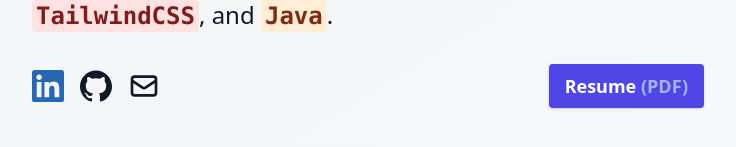
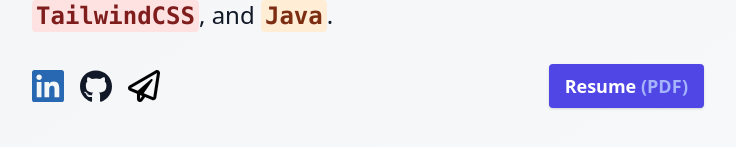
Before and after one commit to kentrichards/personal-site, a Next.js app: page / in a window 1280 px wide. Shown: the part 323-470 px from the top of the page, without its empty margins (272-1008 px from the left). Built offline with nearby package versions, Linux system fonts and the light colour scheme.

Commit message:
updated icons

```diff
--- a/components/emailLink.tsx
+++ b/components/emailLink.tsx
@@ -6,18 +6,12 @@
     title="Shoot me an email"
   >
     <svg
-      fill="transparent"
       stroke="currentColor"
-      viewBox="0 0 24 24"
+      viewBox="0 0 512 512"
       xmlns="http://www.w3.org/2000/svg"
       aria-labelledby="email"
     >
-      <path
-        strokeLinecap="round"
-        strokeLinejoin="round"
-        strokeWidth="2"
-        d="M3 8l7.89 5.26a2 2 0 002.22 0L21 8M5 19h14a2 2 0 002-2V7a2 2 0 00-2-2H5a2 2 0 00-2 2v10a2 2 0 002 2z"
-      ></path>
+      <path d="M440 6.5L24 246.4c-34.4 19.9-31.1 70.8 5.7 85.9L144 379.6V464c0 46.4 59.2 65.5 86.6 28.6l43.8-59.1 111.9 46.2c5.9 2.4 12.1 3.6 18.3 3.6 8.2 0 16.3-2.1 23.6-6.2 12.8-7.2 21.6-20 23.9-34.5l59.4-387.2c6.1-40.1-36.9-68.8-71.5-48.9zM192 464v-64.6l36.6 15.1L192 464zm212.6-28.7l-153.8-63.5L391 169.5c10.7-15.5-9.5-33.5-23.7-21.2L155.8 332.6 48 288 464 48l-59.4 387.3z" />
     </svg>
   </a>
 )
--- a/components/githubLink.tsx
+++ b/components/githubLink.tsx
@@ -8,11 +8,11 @@
     <svg
       fill="currentColor"
       role="img"
-      viewBox="0 0 24 24"
+      viewBox="0 0 496 512"
       xmlns="http://www.w3.org/2000/svg"
       aria-labelledby="github"
     >
-      <path d="M12 .297c-6.63 0-12 5.373-12 12 0 5.303 3.438 9.8 8.205 11.385.6.113.82-.258.82-.577 0-.285-.01-1.04-.015-2.04-3.338.724-4.042-1.61-4.042-1.61C4.422 18.07 3.633 17.7 3.633 17.7c-1.087-.744.084-.729.084-.729 1.205.084 1.838 1.236 1.838 1.236 1.07 1.835 2.809 1.305 3.495.998.108-.776.417-1.305.76-1.605-2.665-.3-5.466-1.332-5.466-5.93 0-1.31.465-2.38 1.235-3.22-.135-.303-.54-1.523.105-3.176 0 0 1.005-.322 3.3 1.23.96-.267 1.98-.399 3-.405 1.02.006 2.04.138 3 .405 2.28-1.552 3.285-1.23 3.285-1.23.645 1.653.24 2.873.12 3.176.765.84 1.23 1.91 1.23 3.22 0 4.61-2.805 5.625-5.475 5.92.42.36.81 1.096.81 2.22 0 1.606-.015 2.896-.015 3.286 0 .315.21.69.825.57C20.565 22.092 24 17.592 24 12.297c0-6.627-5.373-12-12-12" />
+      <path d="M165.9 397.4c0 2-2.3 3.6-5.2 3.6-3.3.3-5.6-1.3-5.6-3.6 0-2 2.3-3.6 5.2-3.6 3-.3 5.6 1.3 5.6 3.6zm-31.1-4.5c-.7 2 1.3 4.3 4.3 4.9 2.6 1 5.6 0 6.2-2s-1.3-4.3-4.3-5.2c-2.6-.7-5.5.3-6.2 2.3zm44.2-1.7c-2.9.7-4.9 2.6-4.6 4.9.3 2 2.9 3.3 5.9 2.6 2.9-.7 4.9-2.6 4.6-4.6-.3-1.9-3-3.2-5.9-2.9zM244.8 8C106.1 8 0 113.3 0 252c0 110.9 69.8 205.8 169.5 239.2 12.8 2.3 17.3-5.6 17.3-12.1 0-6.2-.3-40.4-.3-61.4 0 0-70 15-84.7-29.8 0 0-11.4-29.1-27.8-36.6 0 0-22.9-15.7 1.6-15.4 0 0 24.9 2 38.6 25.8 21.9 38.6 58.6 27.5 72.9 20.9 2.3-16 8.8-27.1 16-33.7-55.9-6.2-112.3-14.3-112.3-110.5 0-27.5 7.6-41.3 23.6-58.9-2.6-6.5-11.1-33.3 2.6-67.9 20.9-6.5 69 27 69 27 20-5.6 41.5-8.5 62.8-8.5s42.8 2.9 62.8 8.5c0 0 48.1-33.6 69-27 13.7 34.7 5.2 61.4 2.6 67.9 16 17.7 25.8 31.5 25.8 58.9 0 96.5-58.9 104.2-114.8 110.5 9.2 7.9 17 22.9 17 46.4 0 33.7-.3 75.4-.3 83.6 0 6.5 4.6 14.4 17.3 12.1C428.2 457.8 496 362.9 496 252 496 113.3 383.5 8 244.8 8zM97.2 352.9c-1.3 1-1 3.3.7 5.2 1.6 1.6 3.9 2.3 5.2 1 1.3-1 1-3.3-.7-5.2-1.6-1.6-3.9-2.3-5.2-1zm-10.8-8.1c-.7 1.3.3 2.9 2.3 3.9 1.6 1 3.6.7 4.3-.7.7-1.3-.3-2.9-2.3-3.9-2-.6-3.6-.3-4.3.7zm32.4 35.6c-1.6 1.3-1 4.3 1.3 6.2 2.3 2.3 5.2 2.6 6.5 1 1.3-1.3.7-4.3-1.3-6.2-2.2-2.3-5.2-2.6-6.5-1zm-11.4-14.7c-1.6 1-1.6 3.6 0 5.9 1.6 2.3 4.3 3.3 5.6 2.3 1.6-1.3 1.6-3.9 0-6.2-1.4-2.3-4-3.3-5.6-2z" />
     </svg>
   </a>
 )
```
